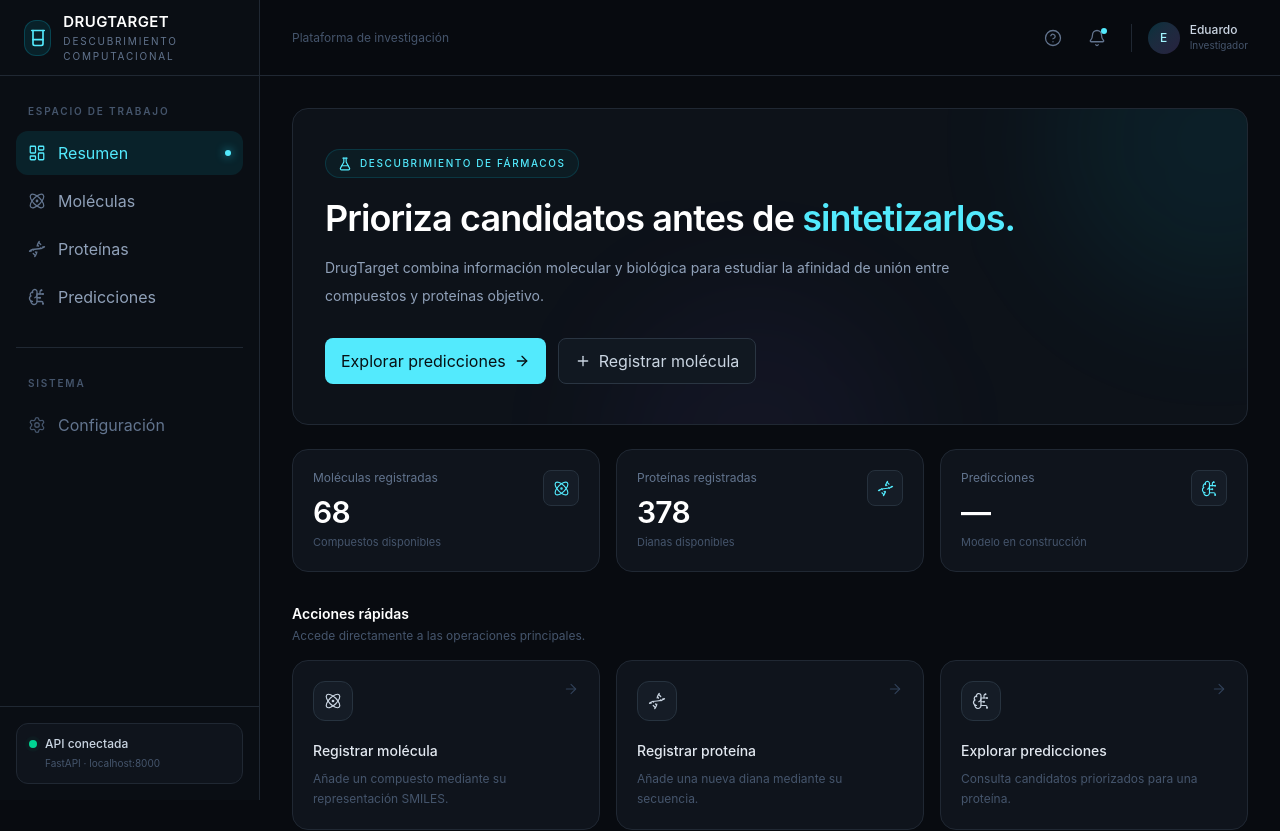
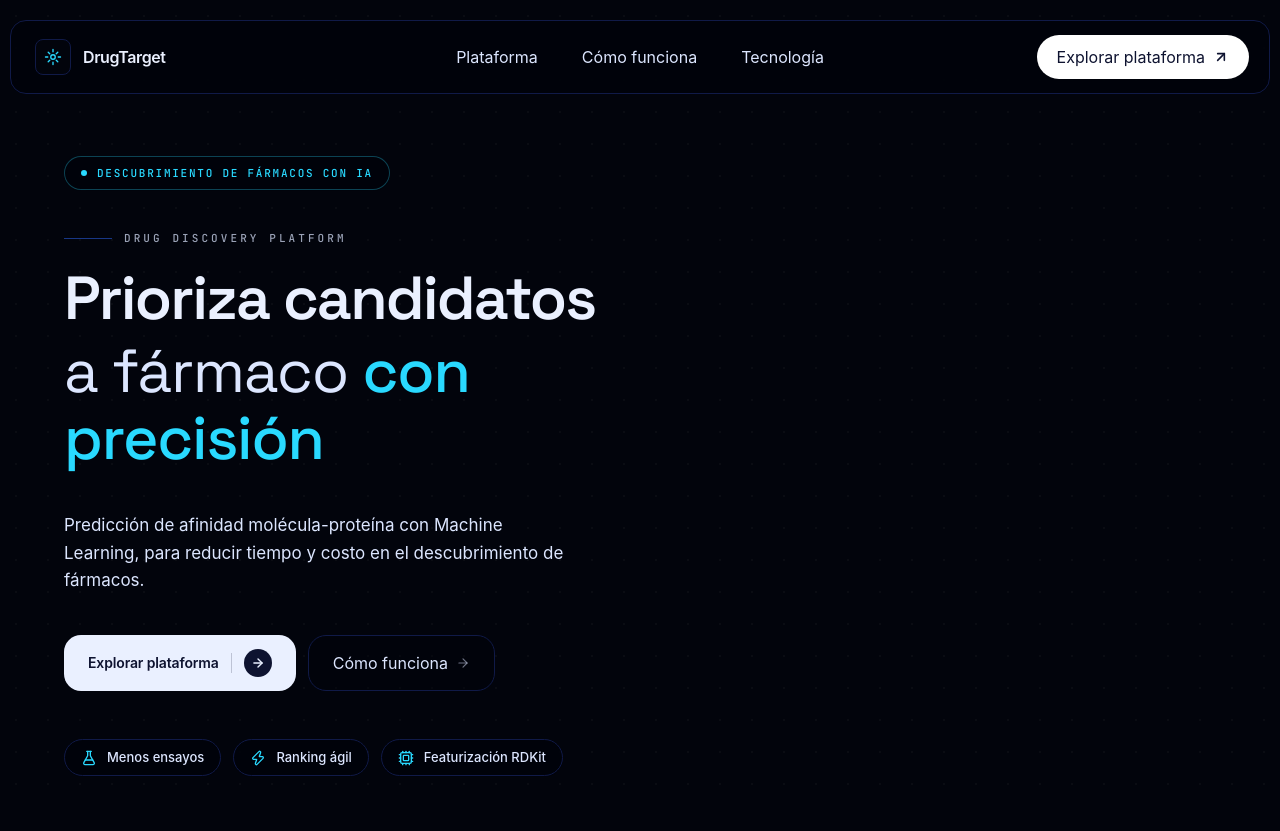
Before and after one commit to E-SalazarDev/drugtarget, a React app in the folder frontend/: page / in a window 1280 px wide. Shown: the top 831 px of the page. Built offline with nearby package versions, Linux system fonts and the light colour scheme; the HTML template or start-up script is replaced by a standard one.

Commit message:
refactor: update app structure

```diff
--- a/frontend/src/App.jsx
+++ b/frontend/src/App.jsx
@@ -1,19 +1,27 @@
-import { Navigate, Route, Routes } from 'react-router-dom'
+import { Navigate, Route, Routes } from "react-router-dom";
 
-import AppShell from './components/layout/AppShell'
-import DashboardPage from './features/dashboard/pages/DashboardPage'
-import MoleculesPage from './features/molecules/pages/MoleculesPage'
-import NewMoleculePage from './features/molecules/pages/NewMoleculePage'
-import MoleculeDetailPage from './features/molecules/pages/MoleculeDetailPage'
-import ProteinsPage from './features/proteins/pages/ProteinsPage'
-import NewProteinPage from './features/proteins/pages/NewProteinPage'
-import ProteinDetailPage from './features/proteins/pages/ProteinDetailPage'
-import PredictionsPage from './features/predictions/pages/PredictionsPage'
+import AppShell from "./components/layout/AppShell";
+
+import LandingPage from "./features/landing/pages/LandingPage";
+
+import DashboardPage from "./features/dashboard/pages/DashboardPage";
+
+import MoleculesPage from "./features/molecules/pages/MoleculesPage";
+import NewMoleculePage from "./features/molecules/pages/NewMoleculePage";
+import MoleculeDetailPage from "./features/molecules/pages/MoleculeDetailPage";
+
+import ProteinsPage from "./features/proteins/pages/ProteinsPage";
+import NewProteinPage from "./features/proteins/pages/NewProteinPage";
+import ProteinDetailPage from "./features/proteins/pages/ProteinDetailPage";
+
+import PredictionsPage from "./features/predictions/pages/PredictionsPage";
 
 function App() {
   return (
     <Routes>
-      <Route element={<AppShell />}>
+      <Route path="/" element={<LandingPage />} />
+
+      <Route path="/app" element={<AppShell />}>
         <Route index element={<DashboardPage />} />
 
         <Route path="molecules">
@@ -29,14 +37,11 @@ function App() {
         </Route>
 
         <Route path="predictions" element={<PredictionsPage />} />
+      </Route>
 
-        <Route
-          path="*"
-          element={<Navigate to="/" replace />}
-        />
-      </Route>
+      <Route path="*" element={<Navigate to="/" replace />} />
     </Routes>
-  )
+  );
 }
 
-export default App
+export default App;
```
